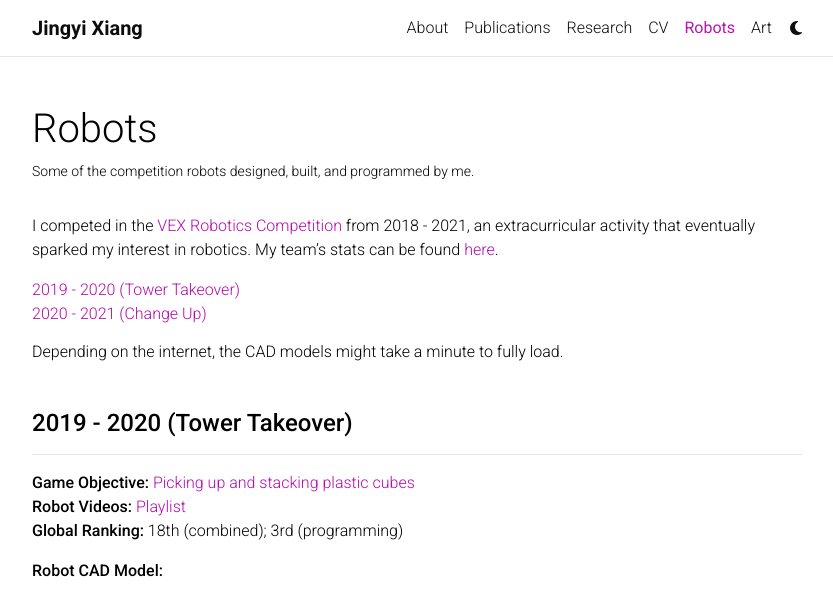
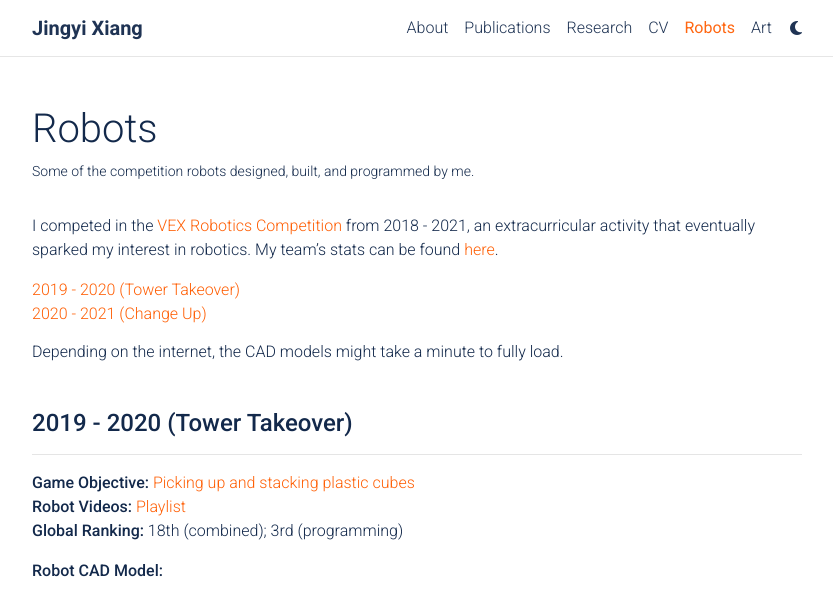
Before and after one commit to jingyi-xiang/jingyi-xiang.github.io, a Jekyll site: the page built from _pages/robots.md, in a window 1280 px wide and 1400 px high. Shown: the top 597 px of the window, without its empty margins (223-1056 px from the left). Built offline with Jekyll 4.4.1, drawn with Linux system fonts in a browser that asks for light colours; comment, search, counter and statistics services are not loaded; a style sheet for code colours, icons or effects is not loaded; grey boxes are pictures that could not be loaded.

```diff
--- a/_pages/robots.md
+++ b/_pages/robots.md
@@ -8,14 +8,6 @@
 ---
 
 <style>
-    /* * {
-        margin: 0;
-        padding: 0;
-    } */
-    /* .imgbox {
-        display: grid;
-        height: 100%;
-    } */
     .center-fit {
         max-width: 100%;
         max-height: 100vh;
--- a/_sass/_themes.scss
+++ b/_sass/_themes.scss
@@ -5,10 +5,10 @@
 :root {
   --global-bg-color: #{$white-color};
   --global-code-bg-color: #{$code-bg-color-light};
-  --global-text-color: #{$black-color};
+  --global-text-color: #{$blue-color-uofi};
   --global-text-color-light: #{$grey-color};
-  --global-theme-color: #{$purple-color};
-  --global-hover-color: #{$purple-color};
+  --global-theme-color: #{$orange-color};
+  --global-hover-color: #{$orange-color};
   --global-hover-text-color: #{$white-color};
   --global-footer-bg-color: #{$grey-color-dark};
   --global-footer-text-color: #{$grey-color-light};
@@ -48,12 +48,12 @@
 }
 
 html[data-theme='dark'] {
-  --global-bg-color: #{$grey-color-dark};
+  --global-bg-color: #{$blue-color-dark};
   --global-code-bg-color: #{$code-bg-color-dark};
   --global-text-color: #{$grey-color-light};
   --global-text-color-light: #{$grey-color-light};
-  --global-theme-color: #{$cyan-color};
-  --global-hover-color: #{$cyan-color};
+  --global-theme-color: #{$orange-color};
+  --global-hover-color: #{$orange-color};
   --global-hover-text-color: #{$white-color};
   --global-footer-bg-color: #{$grey-color-light};
   --global-footer-text-color: #{$grey-color-dark};
--- a/_sass/_variables.scss
+++ b/_sass/_variables.scss
@@ -7,9 +7,9 @@
 // Colors
 $red-color:           #FF3636 !default;
 $red-color-dark:      #B71C1C !default;
-$orange-color:        #F29105 !default;
+$orange-color:        #FF5F05 !default;
 $blue-color:          #0076df !default;
-$blue-color-dark:     #00369f !default;
+$blue-color-dark:     #0c1725 !default;
 $cyan-color:          #2698BA !default;
 $light-cyan-color:    lighten($cyan-color, 25%);
 $green-color:         #00ab37 !default;
@@ -31,6 +31,8 @@
 $white-color: #ffffff !default;
 $black-color: #000000 !default;
 
+$blue-color-uofi:     #13294b !default;
+
 
 // Theme colors
 
```
Also changed, not shown: _pages/research.md (+0 -6 lines), _pages/art.md (line endings or trailing spaces).
